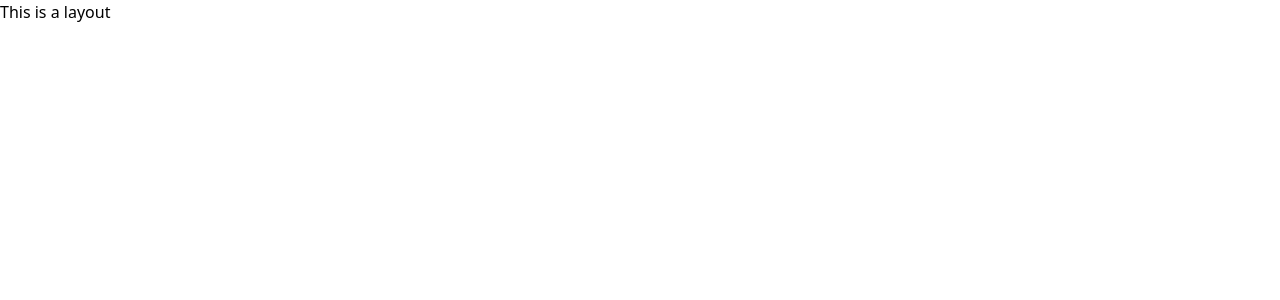
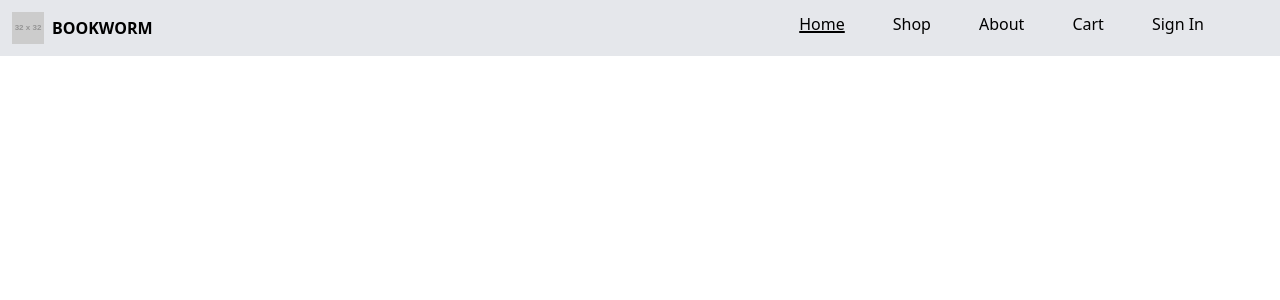
Before and after one commit to bug1422/bookworm, a React (Vite) app in the folder frontend/: page /home in a window 1280 px wide. Shown: the top 300 px of the page. Built offline with nearby package versions, Linux system fonts and the light colour scheme.

Commit message:
fe: add mockup navigation

```diff
--- /dev/null
+++ b/frontend/src/component/navigation/index.jsx
@@ -0,0 +1,30 @@
+import { useLocation, useNavigate } from "react-router-dom";
+import { combineClass } from "../../util/classname";
+
+const Navigation = () => {
+  const location = useLocation();
+  const navigate = useNavigate()
+  const Nav = ({ children, link }) => {
+    return <div className={combineClass(location.pathname.includes(link) && "underline decoration-2", "select-none cursor-pointer")} onClick={()=>{
+        navigate(link)
+    }}>{children}</div>;
+  };
+  return (
+    <div className="p-3 flex flex-row justify-between w-full bg-gray-200">
+      <div className="flex items-center gap-2">
+        <img src="https://placehold.co/32x32" alt="bookworm-logo" />
+        <div className="font-bold uppercase">bookworm</div>
+      </div>
+      <div className="flex gap-12 me-16">
+        <Nav link="/home">Home</Nav>
+        <Nav link="/shop">Shop</Nav>
+        <Nav link="/about">About</Nav>
+        <Nav link="/cart">Cart</Nav>
+        <div>Sign In</div>
+        {/* last is a pop up sign in */}
+      </div>
+    </div>
+  );
+};
+
+export default Navigation;
--- a/frontend/src/layout/userLayout.jsx
+++ b/frontend/src/layout/userLayout.jsx
@@ -1,9 +1,10 @@
 import { Outlet } from "react-router-dom";
+import Navigation from "../component/navigation";
 
 const UserLaytout = () => {
   return (
-    <div>
-        This is a layout
+    <div className="">
+      <Navigation />
       <Outlet />
     </div>
   );
--- /dev/null
+++ b/frontend/src/util/classname.js
@@ -0,0 +1,3 @@
+export const combineClass = (...classes) => {
+  return classes.filter(Boolean).join(" ");
+}
```
